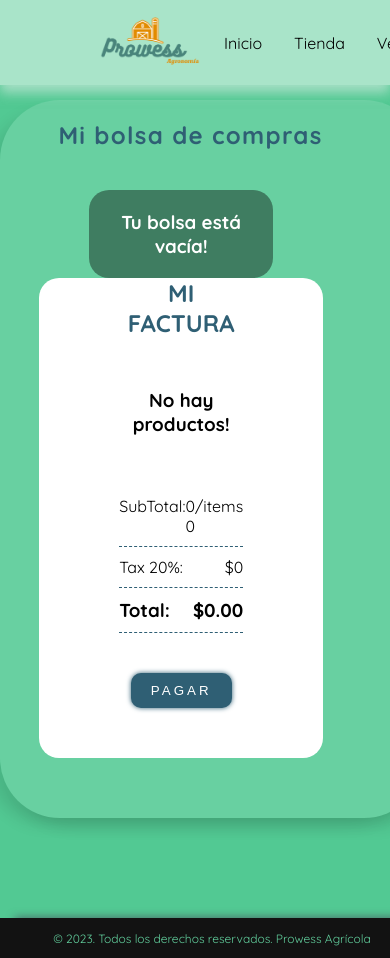
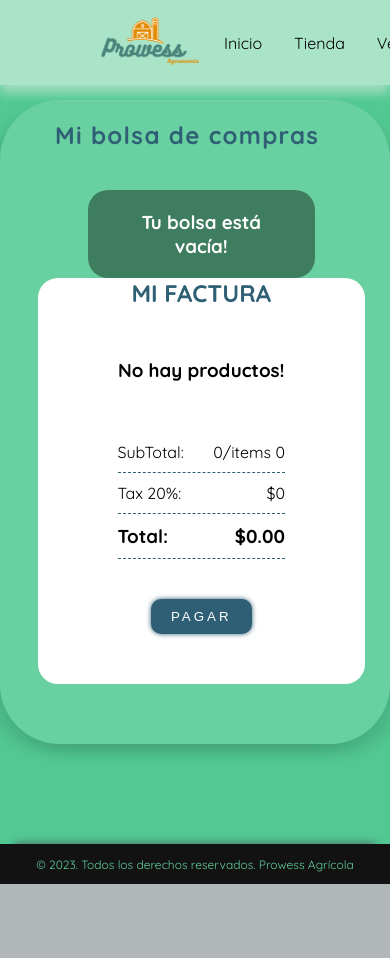
Before and after one commit to alissoncaiza/prowessAGR---Node-js, a React (Create React App) app in the folder frontend/: page /cart in a window 390 px wide. After the commit the page ends 884 px from the top, so only its background shows below. Built offline with nearby package versions, Linux system fonts and the light colour scheme; sample sign-in values are in the browser's storage.

Commit message:
Chancusig_Responsive

```diff
--- a/frontend/src/pages/cart/cart.css
+++ b/frontend/src/pages/cart/cart.css
@@ -213,6 +213,9 @@ h3.info-empty {
 
     }
     .cart-items{
+        margin: 40px 0;
+        display: flex;
+        padding: 0 5px;
         padding-left: 5%;
         display: flex;
         flex-wrap: wrap;
```
